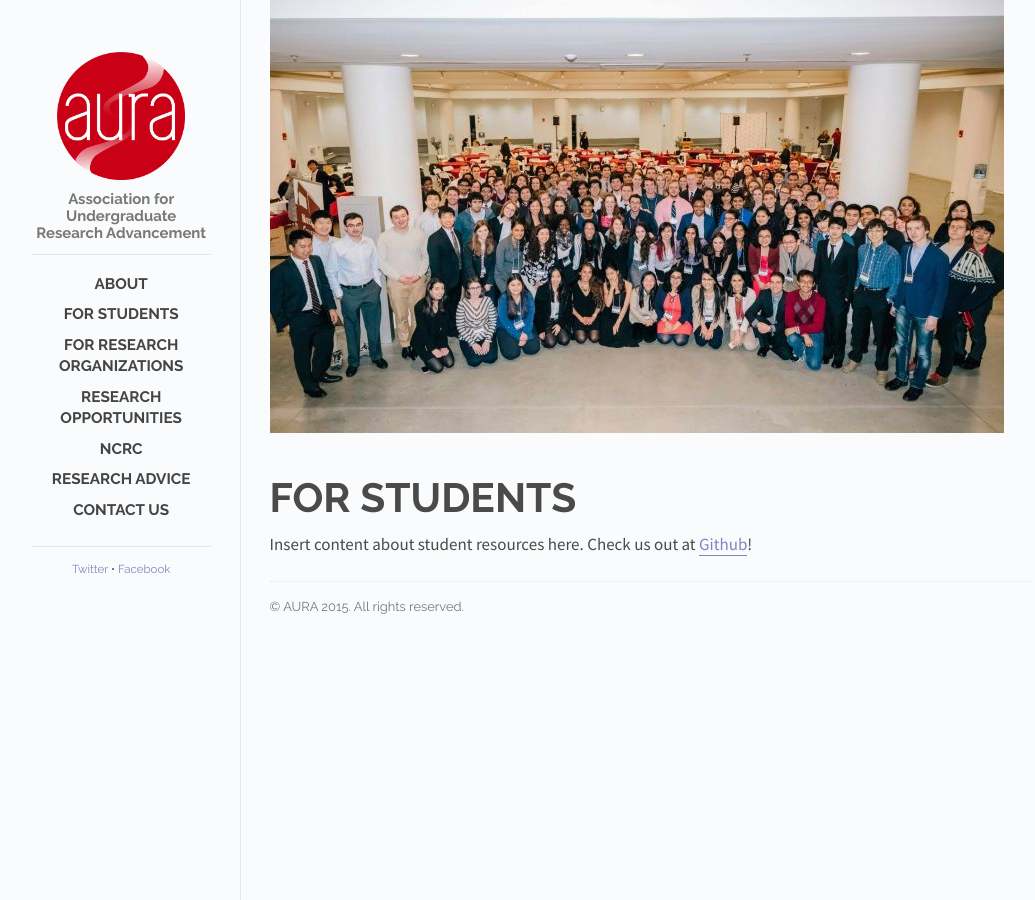
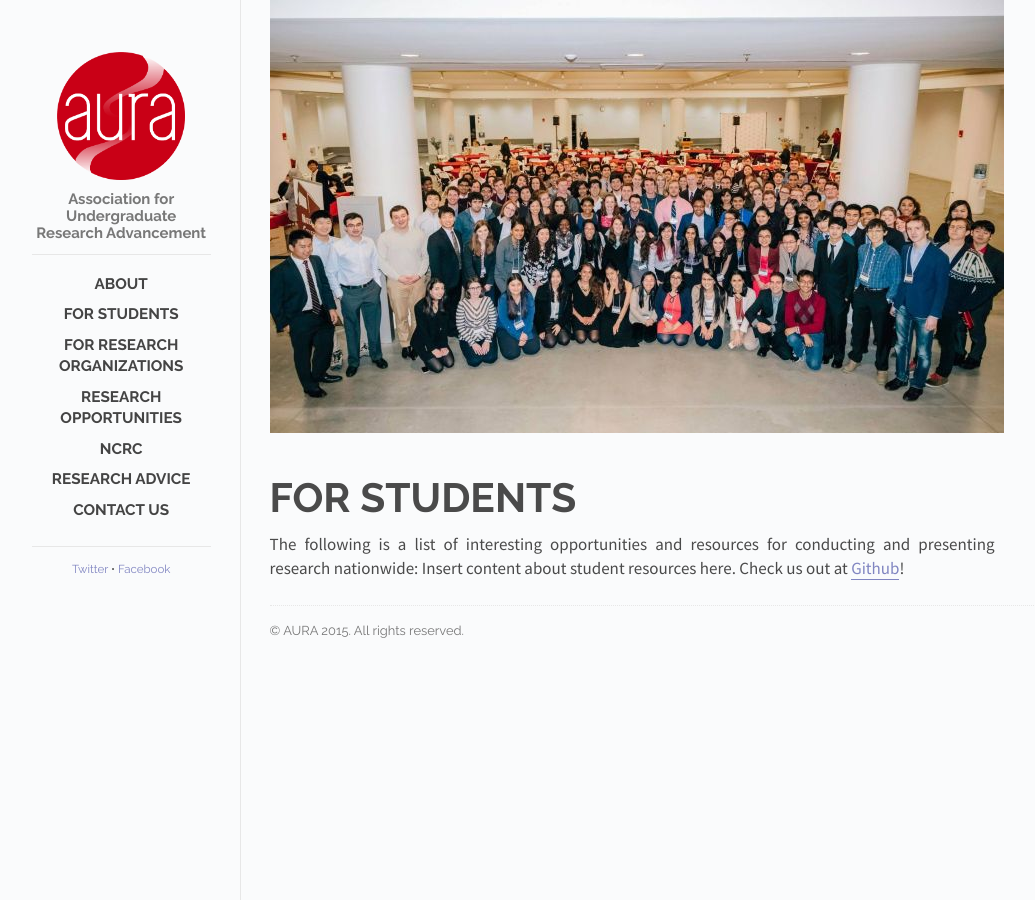
Before and after one commit to kraftp/aura_website, a Jekyll site: the page built from for_students.md, in a window 1280 px wide. Shown: the whole page, without its empty margins (118-1153 px from the left). Built offline with Jekyll 4.4.1, drawn with Linux system fonts in a browser that asks for light colours; Markdown is read by kramdown in place of the engine named in the settings.

Commit message:
Update for_students.md

```diff
--- a/for_students.md
+++ b/for_students.md
@@ -6,4 +6,5 @@ date:   2015-05-25 09:00:00
 categories: posts
 ---
 
+The following is a list of interesting opportunities and resources for conducting and presenting research nationwide:
 Insert content about student resources here.  Check us out at [Github](https://github.com/kraftp/aura_website)!
```
